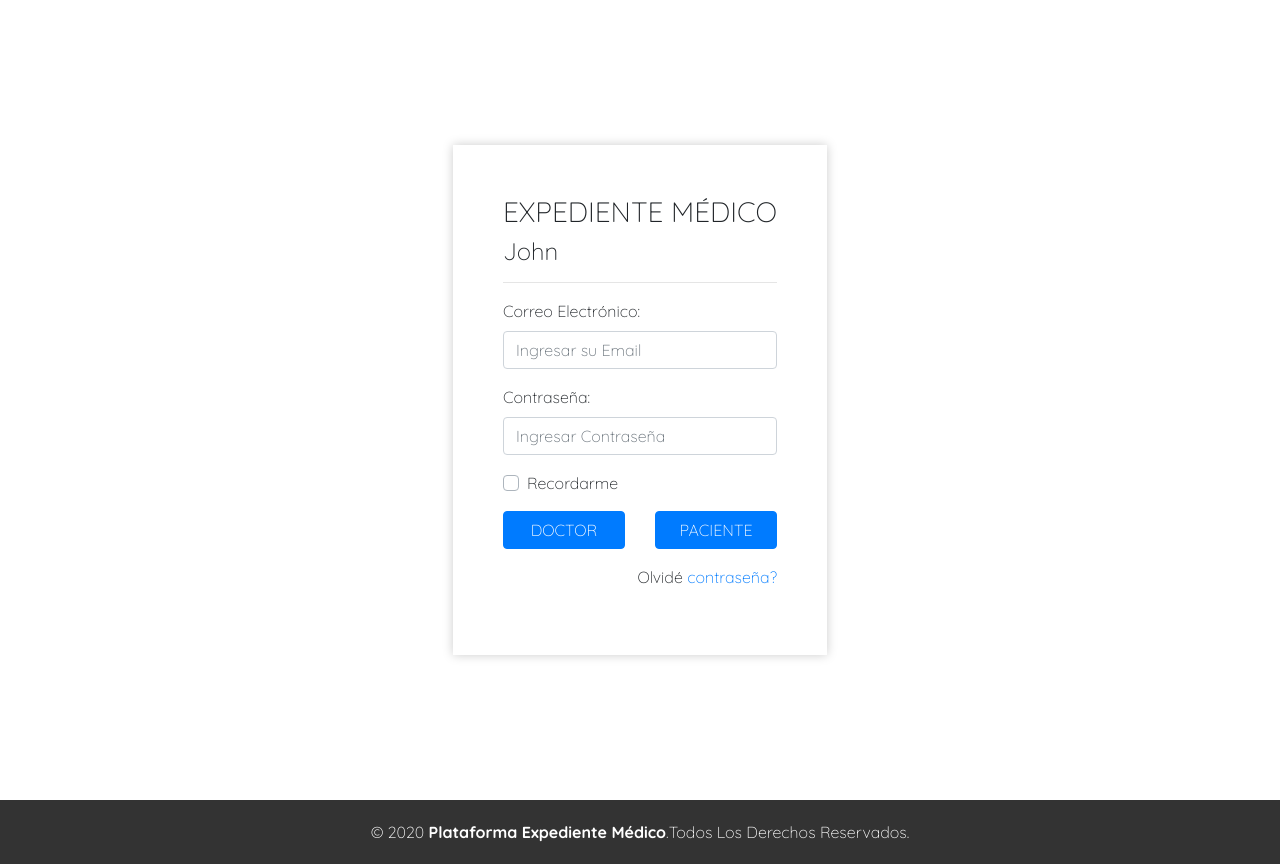
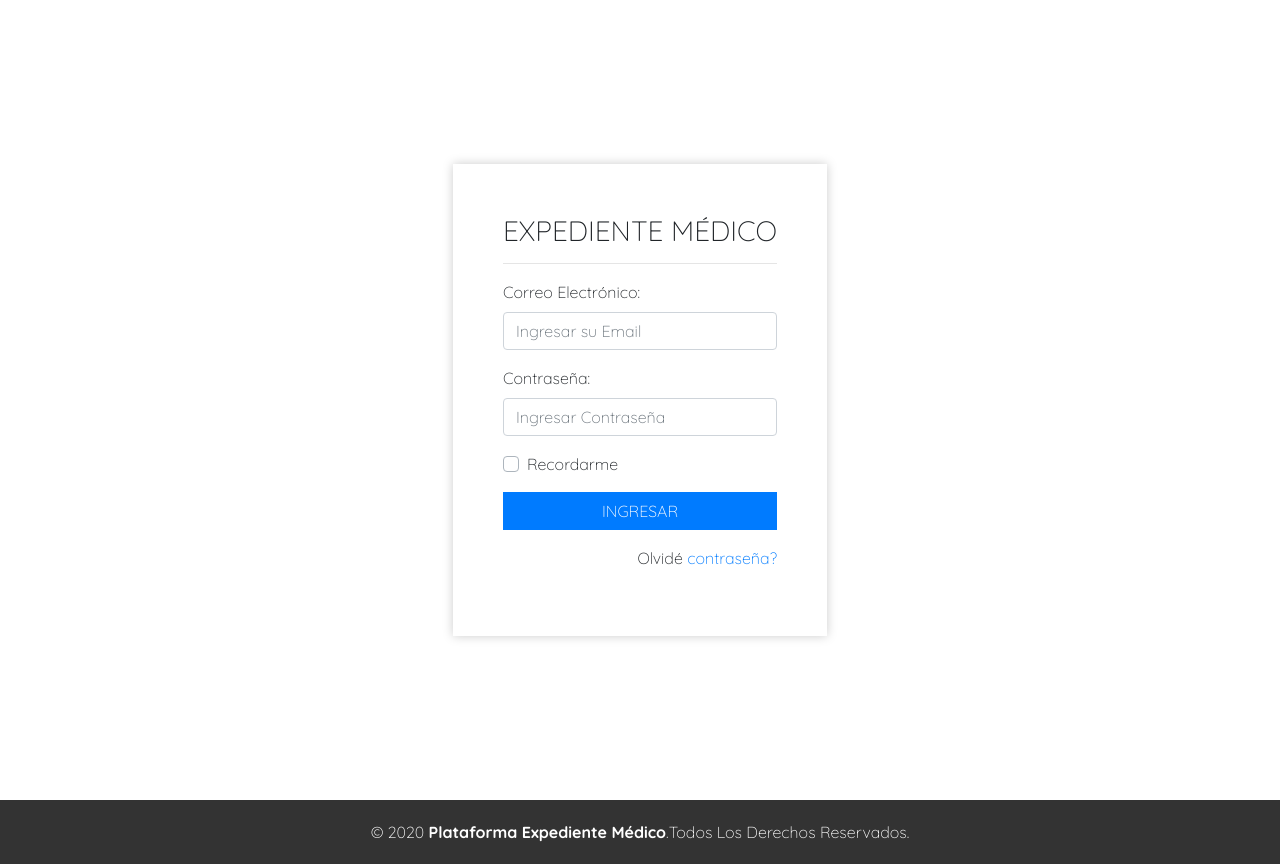
Before and after one commit to axelobscura/expedientemedico, a Next.js app: page / in a window 1280 px wide. Built offline with nearby package versions, Linux system fonts and the light colour scheme.

Commit message:
State del usuario

```diff
--- a/pages/_app.js
+++ b/pages/_app.js
@@ -1,6 +1,7 @@
 // ensure all pages have Bootstrap CSS
+
 import 'bootstrap/dist/css/bootstrap.min.css';
-import React from 'react'
+import React, { useState } from 'react';
 import App, { Container } from 'next/app'
 
 export default class MyApp extends App {
@@ -13,31 +14,57 @@ export default class MyApp extends App {
     };
 
     state = {
-        usuario: {
-            medico: {
+        usuarioActivo: {
+            email: "",
+            tipo: ""
+        },
+        usuarios: [
+            {
                 id: 1,
                 nombre: "John",
                 apellido: "Smith",
+                correo: "john@mail.com",
                 password: "12345",
-                tipo: "Médico Cirujano"
+                tipo: "medico"
             },
-            paciente: {
+            {
                 id: 1,
                 nombre: "Bob",
                 apellido: "Smith",
+                correo: "bob@mail.com",
                 password: "Smith",
-                tipo: "Paciente",
+                tipo: "paciente",
                 doctor: "1"
             }
-        }
+        ]
     };
 
+
+
     render() {
-        const { Component, pageProps } = this.props
+        const { Component, pageProps } = this.props;
+
+        let tipo = (e) => {
+            e.preventDefault();
+            let nombre = e.target.email.value;
+            let password = e.target.password.value;
+
+            this.state.usuarios.map(usuario => {
+                if (nombre == usuario.correo) {
+                    this.setState(prevState => {
+                        let usuarioActivo = { ...prevState.usuarioActivo };
+                        usuarioActivo.email = nombre;
+                        return { usuarioActivo };
+                    })
+                }
+            })
+
+            console.log("Uausrio activo: " + this.state.usuarioActivo.email);
+        }
 
         return (
             <Container>
-                <Component {...pageProps} {...this.state} />
+                <Component {...pageProps} {...this.state} tipo={tipo} />
             </Container>
         )
     }
--- a/pages/index.js
+++ b/pages/index.js
@@ -1,4 +1,3 @@
-import Link from 'next/link';
 import Header from './layouts/Header';
 import Footer from './layouts/Footer';
 import Container from 'react-bootstrap/Container';
@@ -6,29 +5,27 @@ import Row from 'react-bootstrap/Row';
 import Col from 'react-bootstrap/Col';
 
 export default function Home(props) {
-
   return (
     <>
-
-      <Header />
-
+      <Header {...props} />
       <Container fluid>
         <Row className="d-flex vh-100 justify-content-center align-items-center text-center">
           <Col
             sm={12}
             className="d-flex vh-100 justify-content-center align-items-center text-center">
-            <form>
-              <h3>EXPEDIENTE MÉDICO</h3>
-              <h4>{props.usuario.medico.nombre}</h4>
+
+            <form onSubmit={props.tipo}>
+              <h3 className="text-center">EXPEDIENTE MÉDICO</h3>
+              <p>{props.vacio ? "Bienvenido!, Por Favor Ingrese sus Datos" : ""}</p>
               <hr />
               <div className="form-group">
                 <label>Correo Electrónico:</label>
-                <input type="email" className="form-control" placeholder="Ingresar su Email" />
+                <input type="email" name="email" className="form-control" placeholder="Ingresar su Email" required />
               </div>
 
               <div className="form-group">
                 <label>Contraseña:</label>
-                <input type="password" className="form-control" placeholder="Ingresar Contraseña" />
+                <input type="password" name="password" className="form-control" placeholder="Ingresar Contraseña" required />
               </div>
 
               <div className="form-group">
@@ -39,14 +36,10 @@ export default function Home(props) {
               </div>
 
               <Row className="mb-3">
-                <Col sm={6}>
-                  <Link href="/medico"><button type="submit" className="btn btn-primary btn-block">DOCTOR</button></Link>
-                </Col>
-                <Col sm={6}>
-                  <Link href="/paciente"><button type="submit" className="btn btn-primary btn-block">PACIENTE</button></Link>
+                <Col sm={12}>
+                  <button type="submit" className="btn btn-primary btn-block">INGRESAR</button>
                 </Col>
               </Row>
-
 
               <p className="forgot-password text-right">
                 Olvidé <a href="#">contraseña?</a>
@@ -72,6 +65,11 @@ export default function Home(props) {
           box-shadow: 0 0 10px #ccc;
           padding: 50px;
           text-align: left;
+          background: #ffffff;
+        }
+        .btn {
+          width: 100%;
+          border-radius: 0;
         }
       `}</style>
 
--- a/pages/layouts/Header.js
+++ b/pages/layouts/Header.js
@@ -11,9 +11,6 @@ const Header = () => {
                     rel="stylesheet">
                 </link>
             </Head>
-
-
-
             <style jsx global>{`
                 html,
                 body {
--- a/pages/layouts/Menu.js
+++ b/pages/layouts/Menu.js
@@ -1,8 +1,9 @@
 import { Nav } from 'react-bootstrap';
 
-const Menu = () => {
+export default function Menu(props) {
     return (
         <>
+            <h4>{props.usuarioActivo.email}</h4>
             <Nav
                 activeKey="/"
                 className="menu"
@@ -40,5 +41,3 @@ const Menu = () => {
         </>
     )
 }
-
-export default Menu;
--- a/pages/medico.js
+++ b/pages/medico.js
@@ -7,11 +7,11 @@ import { FaChevronRight } from 'react-icons/fa';
 import Row from 'react-bootstrap/Row';
 import Col from 'react-bootstrap/Col';
 
-function Paciente() {
+function Paciente(props) {
     return (
         <div>
             <Header />
-            <Menu />
+            <Menu {...props} />
             <Container fluid>
                 <Row className="titulo">
                     <Col className="p-0 m-0">
```
Also changed, not shown: 9 other files (tests, documents, lock files or other folders).
